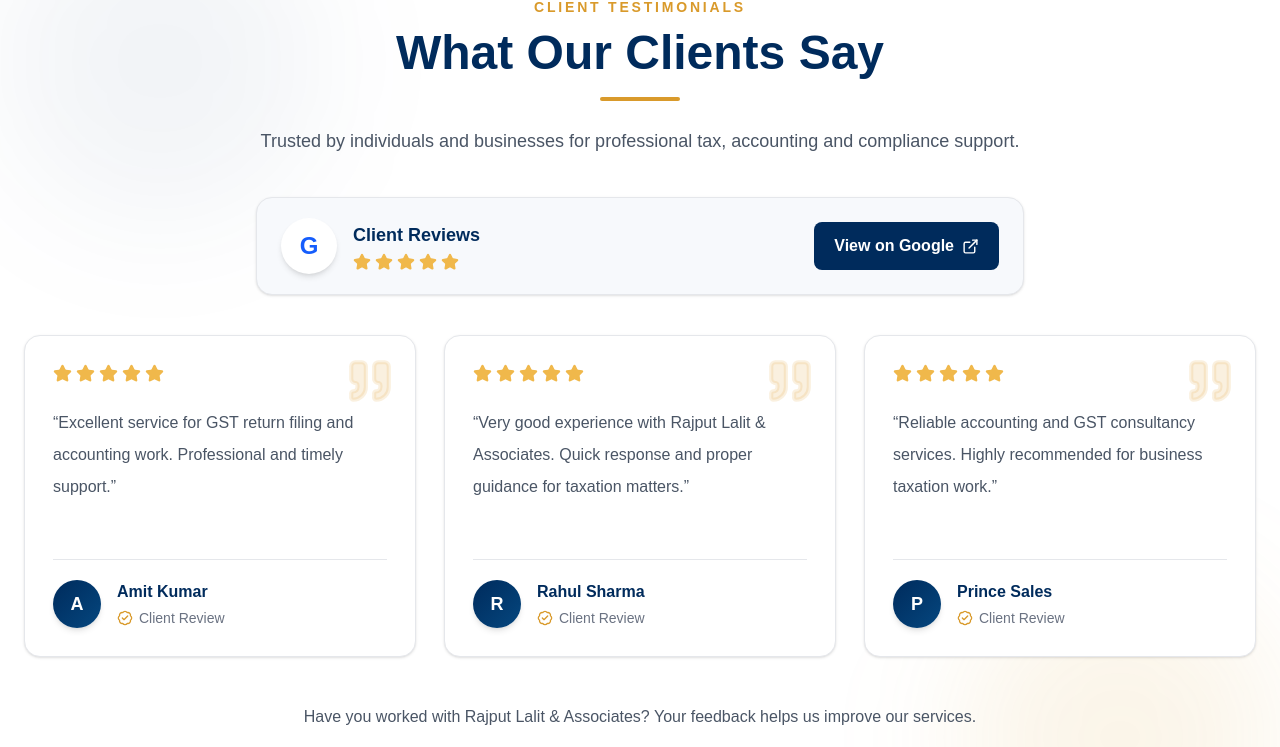
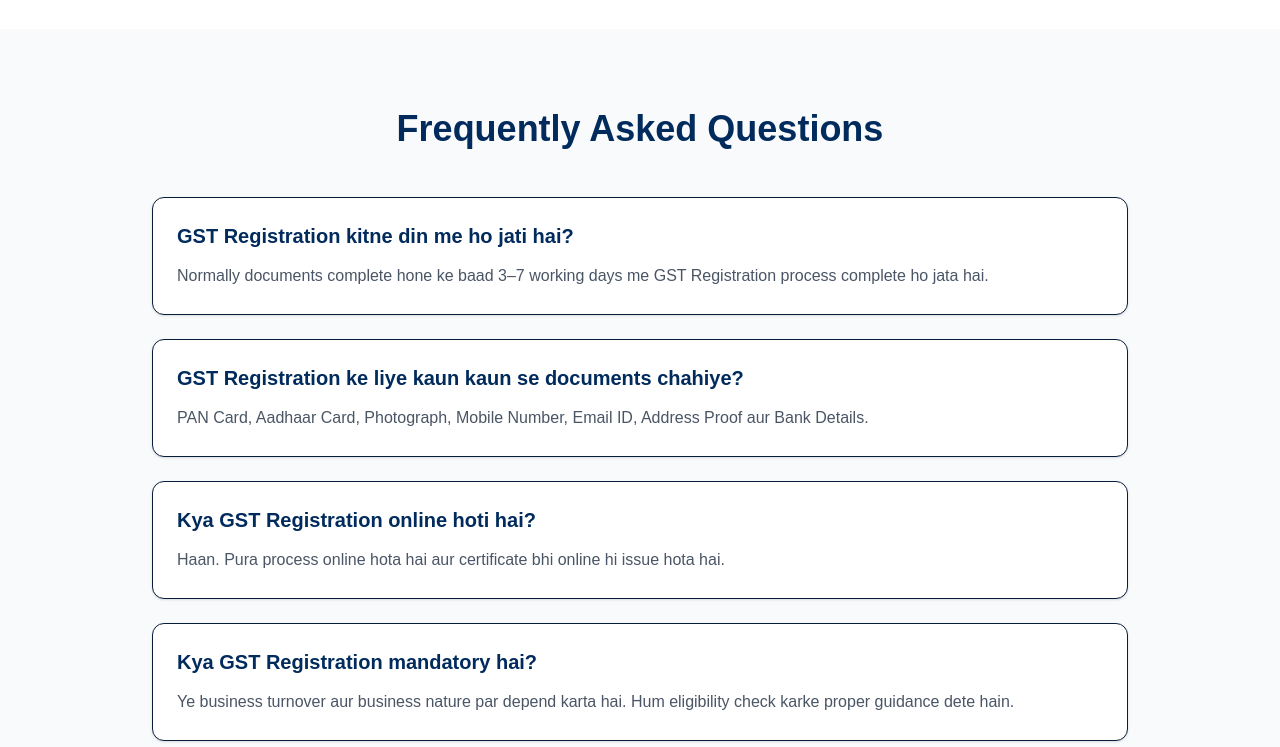
Before and after one commit to rajput88lg/rajput-lalit-associates, a Next.js app: page /gst-registration in a window 1280 px wide. Shown: the part 7340-8087 px from the top of the page. Built offline with nearby package versions, Linux system fonts and the light colour scheme.

Commit message:
Removed fake testimonials and added Google Reviews

```diff
--- a/components/GoogleReviews.tsx
+++ b/components/GoogleReviews.tsx
@@ -1,221 +1,11 @@
-"use client";
-
-import {
-  Star,
-  ExternalLink,
-  Quote,
-  BadgeCheck,
-} from "lucide-react";
-
-const reviews = [
-  {
-    name: "Amit Kumar",
-    initial: "A",
-    text: "Excellent service for GST return filing and accounting work. Professional and timely support.",
-  },
-  {
-    name: "Rahul Sharma",
-    initial: "R",
-    text: "Very good experience with Rajput Lalit & Associates. Quick response and proper guidance for taxation matters.",
-  },
-  {
-    name: "Prince Sales",
-    initial: "P",
-    text: "Reliable accounting and GST consultancy services. Highly recommended for business taxation work.",
-  },
-];
-
 export default function GoogleReviews() {
   return (
-    <section className="relative overflow-hidden bg-white py-20 md:py-24">
-
-      {/* BACKGROUND DECORATION */}
-
-      <div className="absolute top-0 left-0 w-80 h-80 bg-[#002b5c]/5 rounded-full blur-3xl" />
-
-      <div className="absolute bottom-0 right-0 w-80 h-80 bg-[#d99a2b]/10 rounded-full blur-3xl" />
-
-
-      <div className="relative max-w-7xl mx-auto px-6">
-
-        {/* HEADING */}
-
-        <div className="text-center max-w-3xl mx-auto">
-
-          <p className="text-[#d99a2b] font-bold tracking-[0.2em] uppercase text-sm">
-            Client Testimonials
-          </p>
-
-          <h2 className="mt-3 text-3xl md:text-5xl font-extrabold text-[#002b5c]">
-            What Our Clients Say
-          </h2>
-
-          <div className="w-20 h-1 bg-[#d99a2b] mx-auto mt-5 rounded-full" />
-
-          <p className="mt-6 text-gray-600 text-lg leading-8">
-            Trusted by individuals and businesses for professional
-            tax, accounting and compliance support.
-          </p>
-
-        </div>
-
-
-        {/* GOOGLE RATING STRIP */}
-
-        <div className="mt-10 max-w-3xl mx-auto bg-[#f7f9fc] border border-gray-200 rounded-2xl px-6 py-5 shadow-sm">
-
-          <div className="flex flex-col sm:flex-row items-center justify-between gap-5">
-
-            <div className="flex items-center gap-4">
-
-              <div className="w-14 h-14 rounded-full bg-white shadow-md flex items-center justify-center text-2xl font-extrabold">
-
-                <span className="text-blue-600">G</span>
-
-              </div>
-
-
-              <div>
-
-                <p className="font-extrabold text-[#002b5c] text-lg">
-                  Client Reviews
-                </p>
-
-                <div className="flex items-center gap-1 mt-1">
-
-                  {[...Array(5)].map((_, index) => (
-                    <Star
-                      key={index}
-                      size={18}
-                      className="fill-[#f0b84b] text-[#f0b84b]"
-                    />
-                  ))}
-
-                </div>
-
-              </div>
-
-            </div>
-
-
-            <a
-              href="https://share.google/GDC4uTSqNAa8cXrGR"
-              target="_blank"
-              rel="noopener noreferrer"
-              className="inline-flex items-center justify-center gap-2 bg-[#002b5c] hover:bg-[#06477f] text-white px-5 py-3 rounded-lg font-bold transition"
-            >
-              View on Google
-              <ExternalLink size={17} />
-            </a>
-
-          </div>
-
-        </div>
-
-
-        {/* REVIEW CARDS */}
-
-        <div className="mt-10 grid md:grid-cols-3 gap-7">
-
-          {reviews.map((review) => (
-            <div
-              key={review.name}
-              className="group relative overflow-hidden bg-white border border-gray-200 rounded-2xl p-7 shadow-sm hover:shadow-2xl hover:-translate-y-2 transition-all duration-300"
-            >
-
-              {/* QUOTE ICON */}
-
-              <div className="absolute top-5 right-5 text-[#d99a2b]/15">
-                <Quote size={50} fill="currentColor" />
-              </div>
-
-
-              {/* STARS */}
-
-              <div className="flex gap-1">
-
-                {[...Array(5)].map((_, index) => (
-                  <Star
-                    key={index}
-                    size={19}
-                    className="fill-[#f0b84b] text-[#f0b84b]"
-                  />
-                ))}
-
-              </div>
-
-
-              {/* REVIEW TEXT */}
-
-              <p className="relative mt-6 text-gray-600 leading-8 min-h-[128px]">
-                “{review.text}”
-              </p>
-
-
-              {/* CLIENT */}
-
-              <div className="mt-6 pt-5 border-t border-gray-200 flex items-center gap-4">
-
-                <div className="w-12 h-12 rounded-full bg-gradient-to-br from-[#002b5c] to-[#06477f] text-white flex items-center justify-center font-extrabold text-lg shadow-md">
-
-                  {review.initial}
-
-                </div>
-
-
-                <div>
-
-                  <h3 className="font-extrabold text-[#002b5c]">
-                    {review.name}
-                  </h3>
-
-                  <div className="flex items-center gap-1.5 mt-1 text-sm text-gray-500">
-
-                    <BadgeCheck
-                      size={16}
-                      className="text-[#d99a2b]"
-                    />
-
-                    Client Review
-
-                  </div>
-
-                </div>
-
-              </div>
-
-
-              {/* HOVER LINE */}
-
-              <div className="absolute bottom-0 left-0 h-1 w-0 bg-gradient-to-r from-[#d99a2b] to-[#f0b84b] group-hover:w-full transition-all duration-500" />
-
-            </div>
-          ))}
-
-        </div>
-
-
-        {/* BOTTOM CTA */}
-
-        <div className="mt-12 text-center">
-
-          <p className="text-gray-600 mb-5">
-            Have you worked with Rajput Lalit & Associates?
-            Your feedback helps us improve our services.
-          </p>
-
-          <a
-            href="https://share.google/GDC4uTSqNAa8cXrGR"
-            target="_blank"
-            rel="noopener noreferrer"
-            className="inline-flex items-center justify-center gap-2 bg-[#d99a2b] hover:bg-[#f0b84b] text-white px-7 py-3.5 rounded-lg font-bold transition shadow-lg"
-          >
-            Review Us on Google
-            <ExternalLink size={18} />
-          </a>
-
-        </div>
-
+    <section className="py-16 bg-white">
+      <div className="max-w-7xl mx-auto px-4">
+        <div
+          className="elfsight-app-7cae4e52-d20a-4fa9-b05a-3518b25b7660"
+          data-elfsight-app-lazy
+        ></div>
       </div>
     </section>
   );
--- a/components/components/GoogleReviews.tsx
+++ b/components/components/GoogleReviews.tsx
@@ -1,12 +1,14 @@
 export default function GoogleReviews() {
   return (
-    <section className="py-20 bg-white">
-      <div className="container mx-auto px-4">
-        <div
-          className="elfsight-app-7cae4e52-d20a-4fa9-b05a-3518b25b7660"
-          data-elfsight-app-lazy
-        ></div>
-      </div>
+    <section className="py-20 bg-red-500">
+      <h1 className="text-white text-5xl text-center">
+        Google Reviews Test
+      </h1>
+
+      <div
+        className="elfsight-app-7cae4e52-d20a-4fa9-b05a-3518b25b7660"
+        data-elfsight-app-lazy
+      />
     </section>
   );
 }
```
